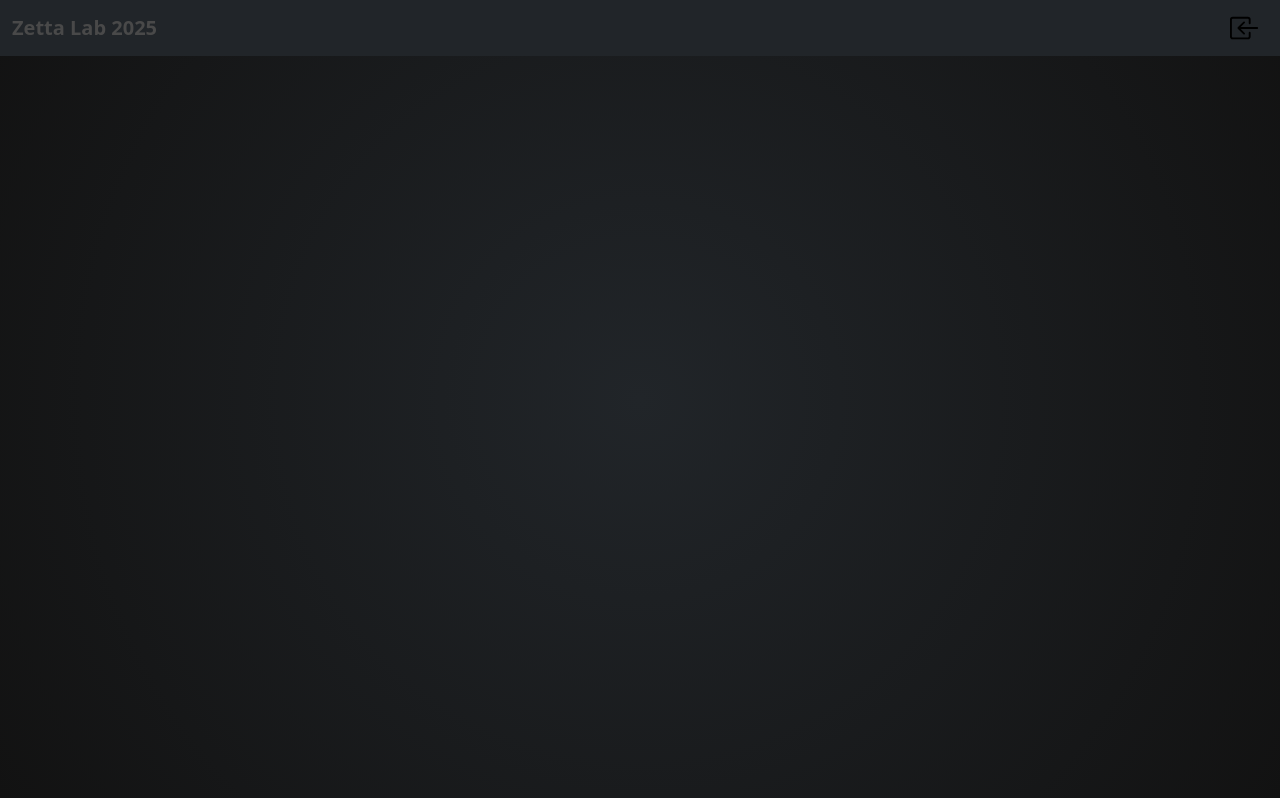
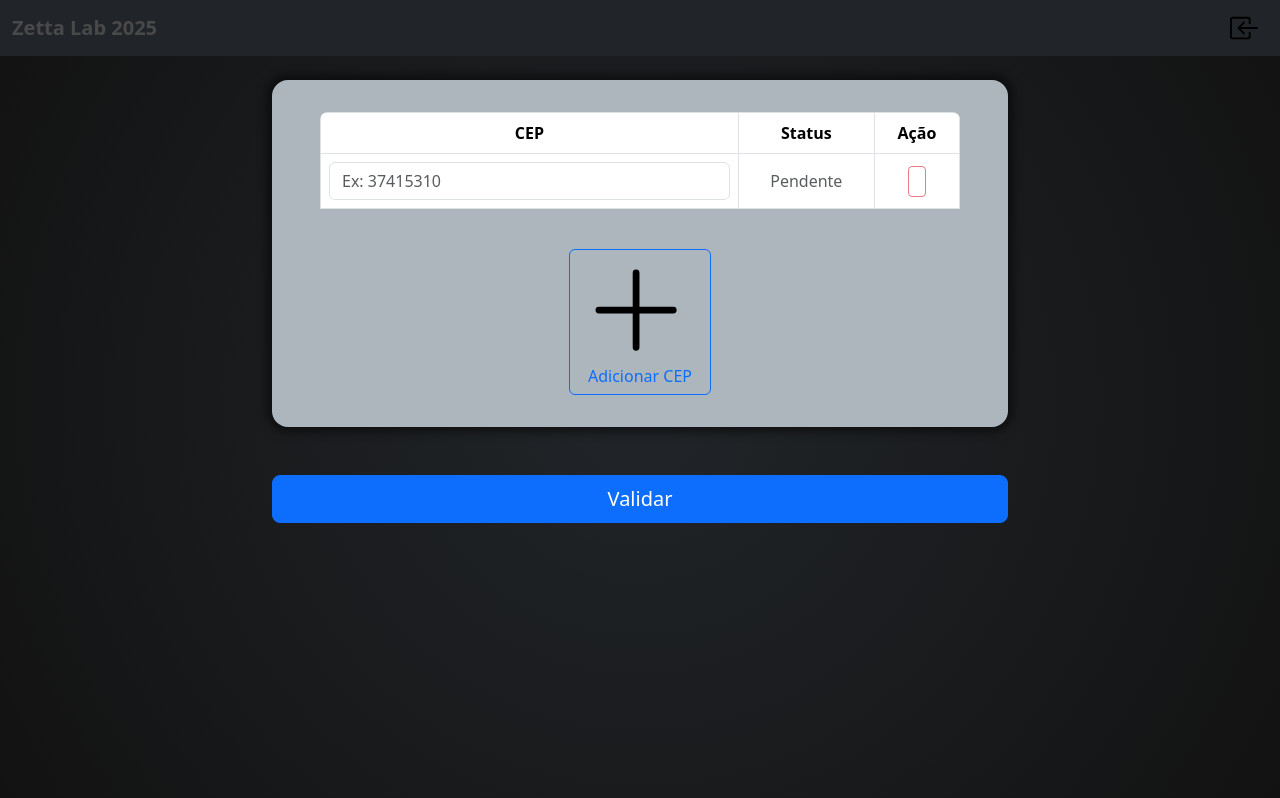
Before and after one commit to fabiovalim/cep-inteligente, a React (Create React App) app: page /valida-cep in a window 1280 px wide. Built offline with nearby package versions, Linux system fonts and the light colour scheme.

Commit message:
feat: adiciona página de validação de cep

```diff
--- a/src/pages/validaCep/ValidaCep.tsx
+++ b/src/pages/validaCep/ValidaCep.tsx
@@ -1,12 +1,216 @@
+import { useState } from 'react';
 import { HeaderPage } from "../../components/HeaderPage";
+import { EnderecoService } from "../../services/EnderecoService";
+import { ApiException } from "../../services/api/ApiException";
+import { PlusLg, Trash } from 'react-bootstrap-icons';
+
+// Interface para controlar cada linha da nossa tabela
+type CepItemStatus = 'pendente' | 'válido' | 'inválido' | 'carregando';
+interface CepItem {
+  id: string; // Para a key do React
+  cep: string;
+  status: CepItemStatus;
+}
 
 export const ValidaCep = () => {
+  // --- Estados do Componente ---
+  const [cepList, setCepList] = useState<CepItem[]>([
+    { id: Date.now().toString(), cep: '', status: 'pendente' } // Começa com uma linha
+  ]);
+  const [isLoading, setIsLoading] = useState(false);
+  const [error, setError] = useState<string | null>(null);
+
+  // --- Função para adicionar uma nova linha de CEP ---
+  const handleAddRow = () => {
+    const newRow: CepItem = {
+      id: Date.now().toString(),
+      cep: '',
+      status: 'pendente'
+    };
+    setCepList(prevList => [...prevList, newRow]);
+  };
+
+  // --- Função para remover uma linha de CEP ---
+  const handleRemoveRow = (id: string) => {
+    // Só permite remover se houver mais de uma linha
+    if (cepList.length > 1) {
+      setCepList(prevList => prevList.filter(item => item.id !== id));
+    }
+  };
+
+  // --- Função para atualizar o valor do CEP em uma linha específica ---
+  const handleCepChange = (id: string, e: React.ChangeEvent<HTMLInputElement>) => {
+    const newCep = e.target.value.replace(/\D/g, ''); // Remove não-dígitos
+
+    setCepList(prevList =>
+      prevList.map(item =>
+        item.id === id ? { ...item, cep: newCep, status: 'pendente' } : item
+      )
+    );
+  };
+
+  // Função principal para validar todos os CEPs ---
+  const handleValidateAll = async () => {
+    setIsLoading(true);
+    setError(null);
+
+    // Marca todos os itens que precisam de validação como 'carregando'
+    let listToProcess = cepList.map(item => {
+      if (item.status === 'pendente' && item.cep.length === 8) {
+        return { ...item, status: 'carregando' as const };
+      }
+      // Marca como 'inválido' se estiver pendente mas não tiver 8 dígitos
+      if (item.status === 'pendente' && item.cep.length > 0) {
+        return { ...item, status: 'inválido' as const };
+      }
+      return item;
+    });
+    setCepList(listToProcess);
+
+    // Cria um array de promessas de validação
+    const validationPromises = listToProcess.map(async (item) => {
+      if (item.status !== 'carregando') {
+        return item; // Pula os que não estão 'carregando'
+      }
+
+      const result = await EnderecoService.getByCep(item.cep);
+
+      if (result instanceof ApiException || result.erro) {
+        return { ...item, status: 'inválido' as const };
+      } else {
+        return { ...item, status: 'válido' as const };
+      }
+    });
+
+    // Espera todas as promessas resolverem
+    const validatedList = await Promise.all(validationPromises);
+
+    // Atualiza o estado com os resultados
+    setCepList(validatedList);
+    setIsLoading(false);
+  };
+
+  // --- Helper para renderizar o status visualmente ---
+  const renderStatus = (status: CepItemStatus) => {
+    switch (status) {
+      case 'válido':
+        return <span className="badge status-valido w-100 fs-6">Válido</span>;
+      case 'inválido':
+        return <span className="badge status-invalido w-100 fs-6">Inválido</span>;
+      case 'carregando':
+        return <span className="spinner-border spinner-border-sm" role="status" aria-hidden="true"></span>;
+      case 'pendente':
+      default:
+        return <span className="text-muted">Pendente</span>;
+    }
+  };
+
+  const handleSubmit = (event: React.FormEvent<HTMLFormElement>) => {
+    event.preventDefault(); // Previne o recarregamento da página
+    handleValidateAll();
+  };
+
   return (
     <>
       <div id="valida-cep">
         <HeaderPage />
         <div className="container mt-4">
+          <div className="row justify-content-center">
+            <div className="col-lg-8 col-md-10">
 
+              <form className="validation-form" onSubmit={handleSubmit}>
+                {/* --- Tabela de CEPs --- */}
+                <div className="table-responsive">
+                  <table className="table table-bordered align-middle">
+                    <thead>
+                      <tr>
+                        <th scope="col" className="text-center">CEP</th>
+                        <th scope="col" className="text-center">Status</th>
+                        <th scope="col" className="text-center">Ação</th>
+                      </tr>
+                    </thead>
+                    <tbody>
+                      {cepList.map((item) => (
+                        <tr key={item.id}>
+                          <td>
+                            <input
+                              type="text"
+                              className="form-control"
+                              placeholder="Ex: 37415310"
+                              maxLength={8}
+                              value={item.cep}
+                              onChange={(e) => handleCepChange(item.id, e)}
+                              disabled={isLoading}
+                            />
+                          </td>
+                          <td className="text-center">
+                            {renderStatus(item.status)}
+                          </td>
+                          <td className="text-center">
+                            <button
+                              type="button" // Garante que este botão não envie o form
+                              className="btn btn-outline-danger btn-sm"
+                              onClick={() => handleRemoveRow(item.id)}
+                              disabled={isLoading || cepList.length <= 1}
+                            >
+                              <Trash />
+                            </button>
+                          </td>
+                        </tr>
+                      ))}
+                    </tbody>
+                  </table>
+                </div>
+
+                {/* --- Área de Erro (para erros gerais) --- */}
+                <div className="mt-4">
+                  {error && (
+                    <div className="alert alert-danger text-center">
+                      {error}
+                    </div>
+                  )}
+                </div>
+
+                {/* --- Botão de Adicionar Linha --- */}
+                <div className="text-center mt-3">
+                <button
+                  className="btn btn-outline-primary"
+                  onClick={handleAddRow}
+                  disabled={isLoading}
+                >
+                  <PlusLg className="me-2" /> Adicionar CEP
+                </button>
+
+              </div>
+              </form>
+
+              {/* --- Botão de Validar --- */}
+              <div className="mt-5">
+                <button
+                  type="button"
+                  className="btn btn-primary w-100 btn-lg"
+                  onClick={handleValidateAll}
+                  disabled={isLoading}
+                >
+                  {isLoading ? (
+                    <>
+                      <span className="spinner-border spinner-border-sm me-2" role="status" aria-hidden="true"></span>
+                      Validando...
+                    </>
+                  ) : 'Validar'}
+                </button>
+              </div>
+
+              {/* --- Área de Erro (para erros gerais) --- */}
+              <div className="mt-4">
+                {error && (
+                  <div className="alert alert-danger text-center">
+                    {error}
+                  </div>
+                )}
+              </div>
+            </div>
+          </div>
         </div>
       </div>
     </>
--- a/src/pages/validaCep/_validaCep.scss
+++ b/src/pages/validaCep/_validaCep.scss
@@ -33,4 +33,18 @@
     padding: 2rem 3rem;
     border-radius: 1rem;
   }
+
+  .table-responsive {
+    border-radius: .5rem;
+  }
+
+  .status-valido {
+    background-color: rgba(0, 255, 136, 0.5);
+    color: rgb(6 38 0 / 80%);
+  }
+
+  .status-invalido {
+    background-color: rgba(255, 0, 0, 0.5); // Exemplo para o inválido
+    color: rgb(155 56 56 / 80%);
+  }
 }
```
